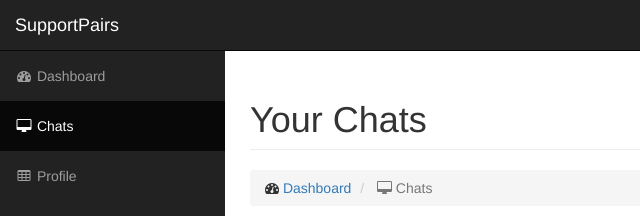
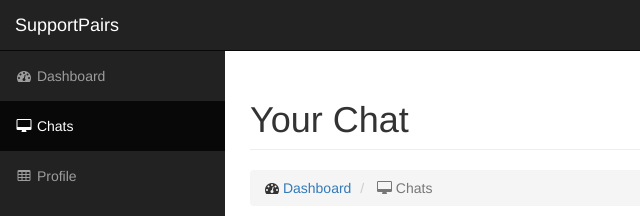
Before and after one commit to matt-saltzman01/matt-saltzman01.github.io, a plain HTML site: page bootstrap-elements.html in a window 1280 px wide. Shown: the top 216 px of the page, 0-640 px from the left. Drawn offline with nearby package versions, Linux system fonts and the light colour scheme; no server answers.

Commit message:
medHack html v2

```diff
--- a/bootstrap-elements.html
+++ b/bootstrap-elements.html
@@ -204,7 +204,7 @@
                 <div class="row">
                     <div class="col-lg-12">
                         <h1 class="page-header">
-                            Your Chats
+                            Your Chat
                         </h1>
                         <ol class="breadcrumb">
                             <li>
```
